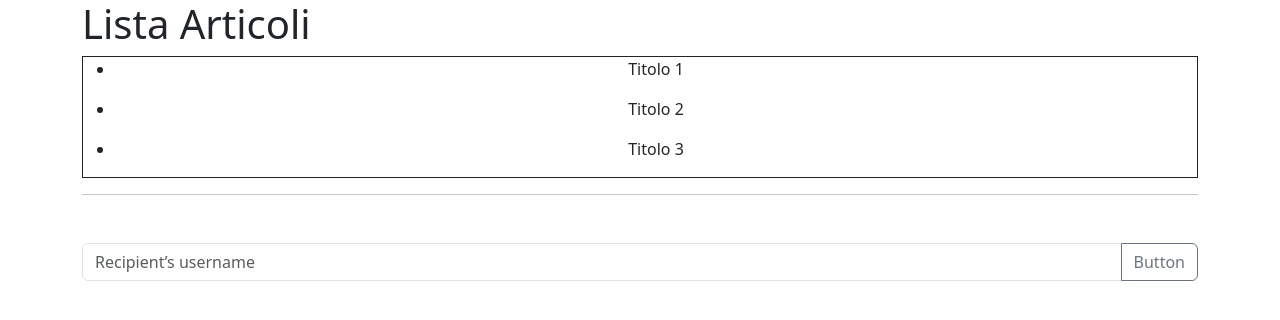
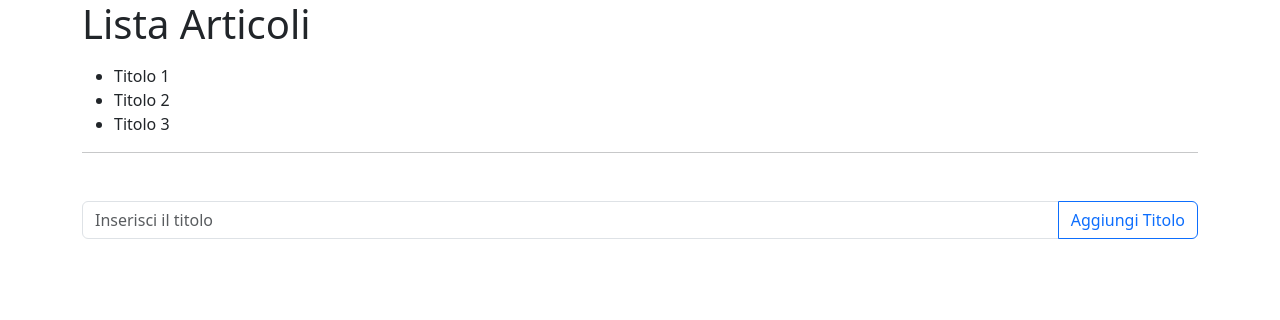
Before and after one commit to gabriele-chiocca/react-form, a React (Vite) app: page / in a window 1280 px wide. Shown: the top 320 px of the page. Built offline with nearby package versions, Linux system fonts and the light colour scheme.

Commit message:
logica per aggiungere titoli

```diff
--- a/src/App.jsx
+++ b/src/App.jsx
@@ -1,43 +1,48 @@
 import { useState } from 'react';
-import reactLogo from './assets/react.svg';
-import viteLogo from '/vite.svg';
 
 const articles = ['Titolo 1', 'Titolo 2', 'Titolo 3'];
 console.log(articles);
 
+const handleFormSubmit = (e) => {
+  e.preventDefault();
+};
+
+const handleNewArticle = (e) => setNewArticle(e.target.value);
+
 export default function App() {
+  const [newArticle, setNewArticle] = useState('');
   return (
     <>
       <div className="container">
         <h1>Lista Articoli</h1>
-        <div className=" text-center bg-white border border-dark ">
-          {articles.map((article, index) => {
-            return (
-              <ul>
-                <li>{article}</li>
-              </ul>
-            );
-          })}
+        <div className="">
+          <ul className="my-3">
+            {articles.map((article, index) => {
+              return <li>{article}</li>;
+            })}
+          </ul>
         </div>
         <hr />
       </div>
 
       <div className="container mt-5">
-        <form action="" className="">
-          <div class="input-group mb-3">
+        <form onSubmit={handleFormSubmit} action="" className="">
+          <div className="input-group mb-3">
             <input
+              value={newArticle}
+              onChange={handleNewArticle}
               type="text"
               className="form-control"
-              placeholder="Recipient’s username"
+              placeholder="Inserisci il titolo"
               aria-label="Recipient’s username"
               aria-describedby="button-addon2"
             />
             <button
-              className="btn btn-outline-secondary"
+              className="btn btn-outline-primary"
               type="button"
               id="button-addon2"
             >
-              Button
+              Aggiungi Titolo
             </button>
           </div>
         </form>
--- a/src/main.jsx
+++ b/src/main.jsx
@@ -1,6 +1,7 @@
 import { StrictMode } from 'react';
 import { createRoot } from 'react-dom/client';
 import App from './App.jsx';
+import { useState } from 'react';
 
 // Import our custom CSS
 import '../node_modules/bootstrap/dist/css/bootstrap.min.css';
```
